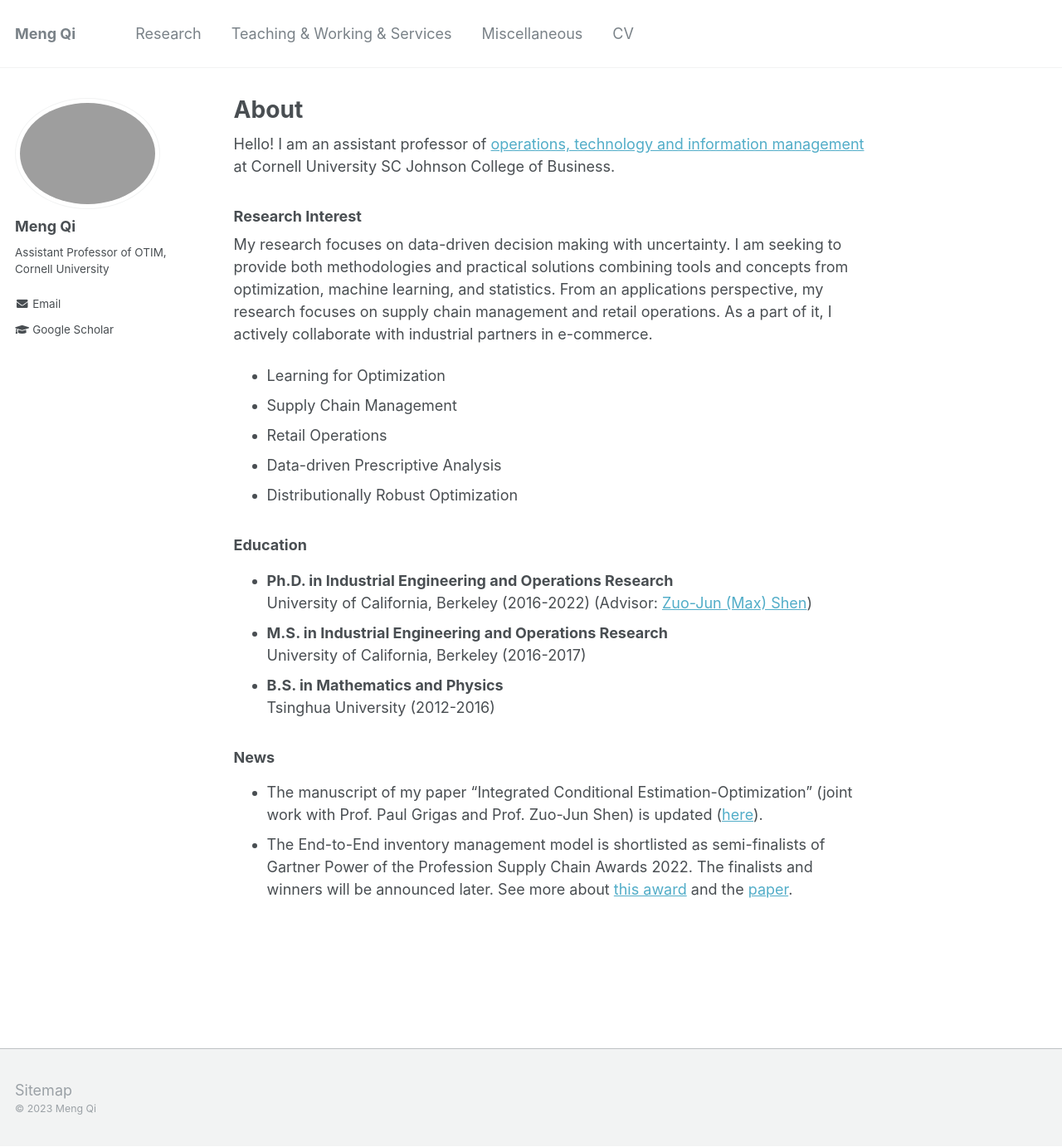
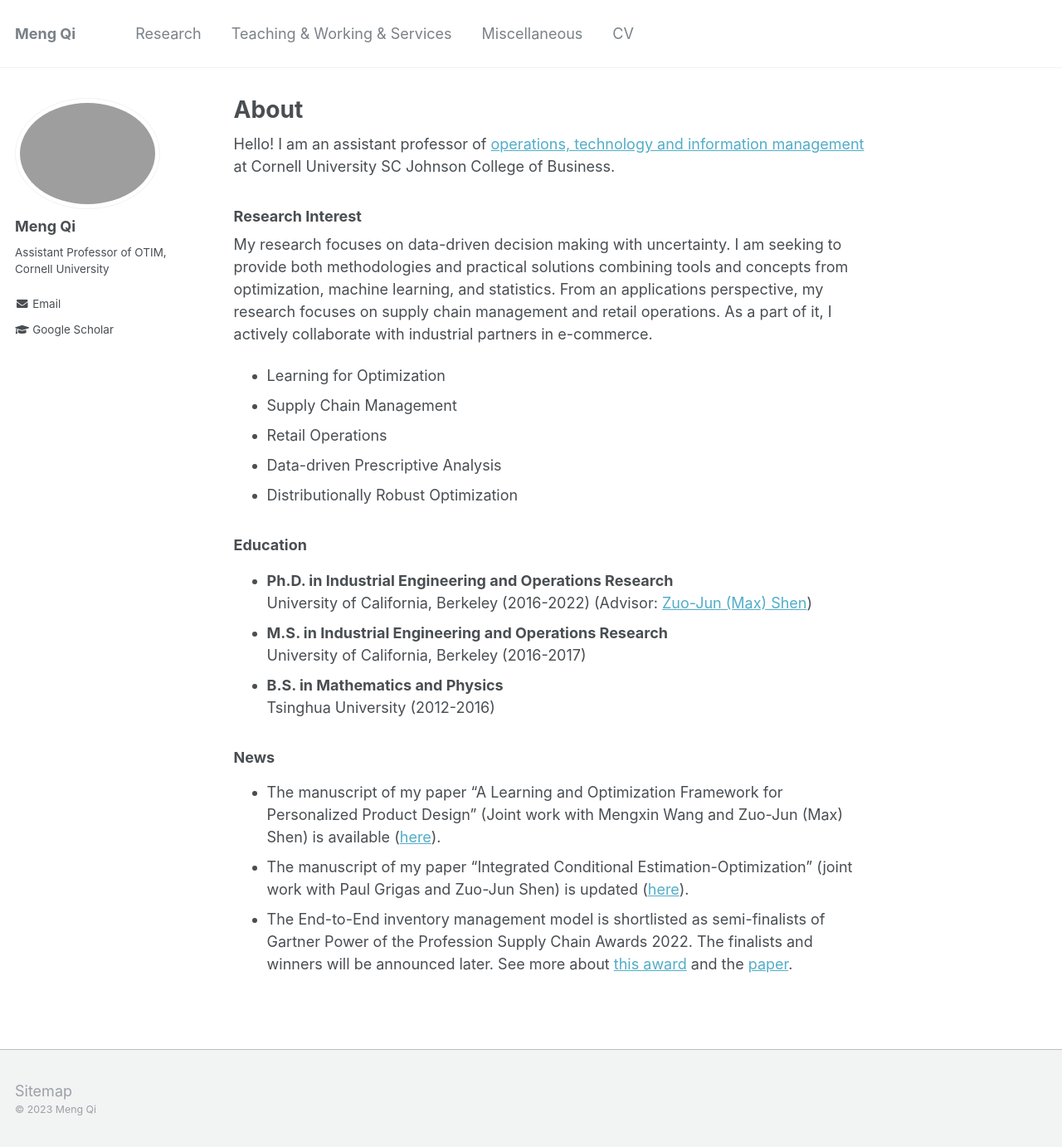
Before and after one commit to alicemengqi/site, a Jekyll site: the page built from _pages/about.md, in a window 1280 px wide and 1382 px high. Shown: the whole window at 83% size. Built offline with Jekyll 4.4.1, drawn with Linux system fonts in a browser that asks for light colours.

Commit message:
Update about.md

```diff
--- a/_pages/about.md
+++ b/_pages/about.md
@@ -31,5 +31,6 @@ Tsinghua University (2012-2016)
 
 
 ### News
-* The manuscript of my paper "Integrated Conditional Estimation-Optimization" (joint work with Prof. Paul Grigas and Prof. Zuo-Jun Shen) is updated ([here](https://arxiv.org/abs/2110.12351)).
+* The manuscript of my paper "A Learning and Optimization Framework for Personalized Product Design" (Joint work with Mengxin Wang and Zuo-Jun (Max) Shen) is available ([here](https://papers.ssrn.com/sol3/papers.cfm?abstract_id=4554710)).
+* The manuscript of my paper "Integrated Conditional Estimation-Optimization" (joint work with Paul Grigas and Zuo-Jun Shen) is updated ([here](https://arxiv.org/abs/2110.12351)).
 * The End-to-End inventory management model is shortlisted as semi-finalists of Gartner Power of the Profession Supply Chain Awards 2022. The finalists and winners will be announced later. See more about [this award](https://www.gartner.com/en/supply-chain/research/power-of-the-profession-supply-chain-awards-2022) and the [paper](https://papers.ssrn.com/sol3/papers.cfm?abstract_id=3737780).
```
